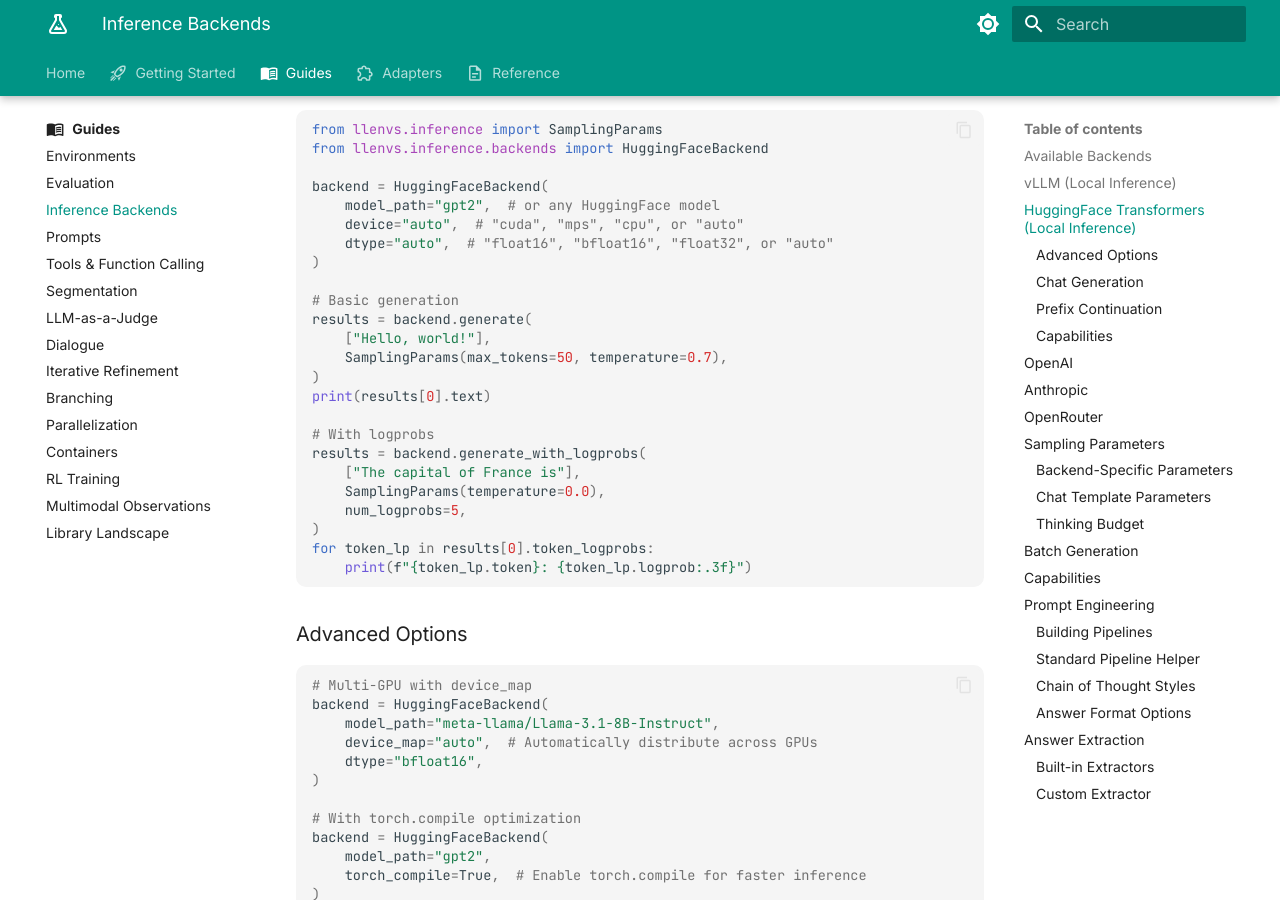
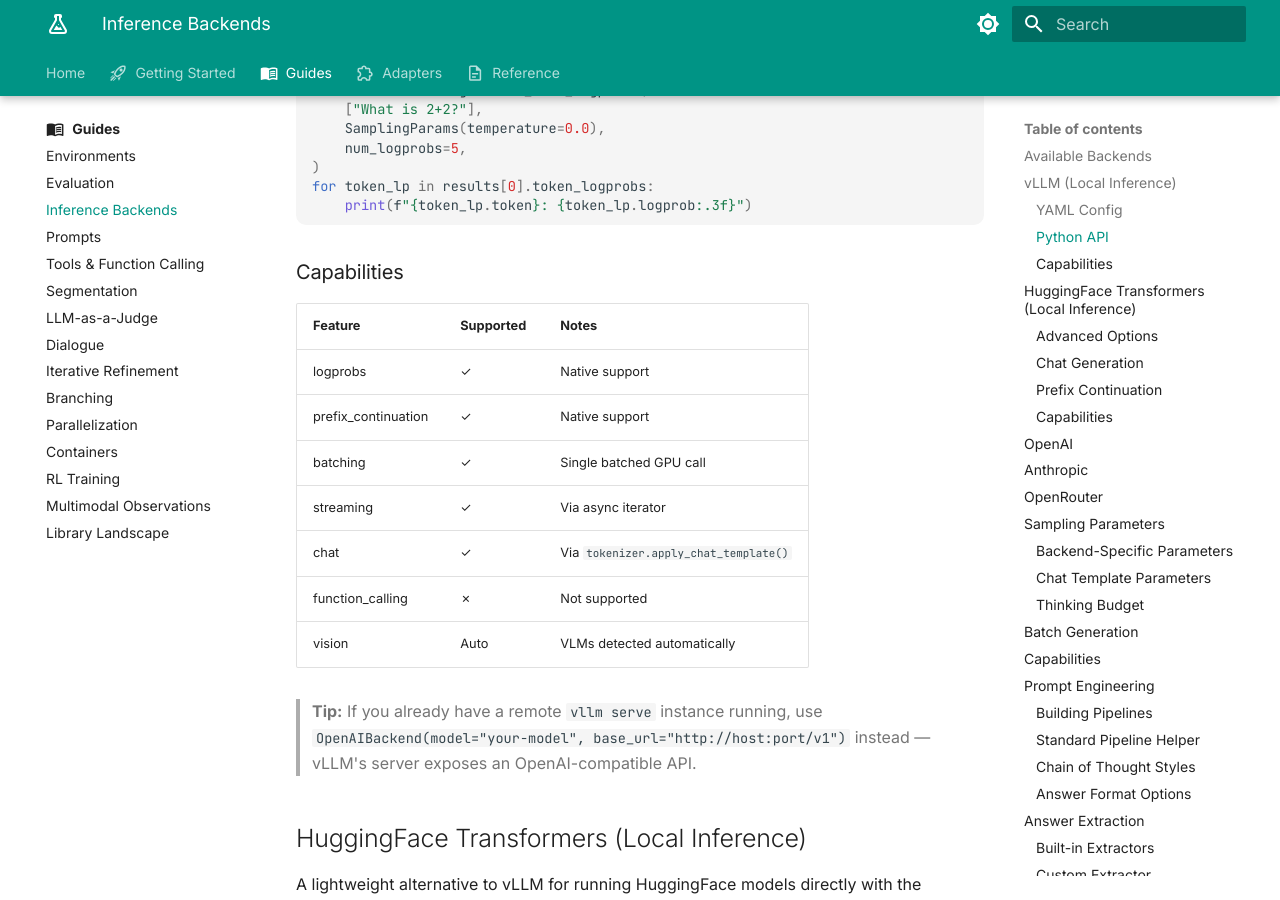
Before and after one commit to serhez/llenvs, an MkDocs documentation site: the page built from docs/guides/backends.md, in a window 1280 px wide and 900 px high, scrolled down 1424 px. Built offline with MkDocs 1.6.1 and Material for MkDocs 9.7.7, drawn with Linux system fonts in a browser that asks for light colours; some of the changed text lies outside the part shown.

Commit message:
chore: extend vLLM backend docs

````diff
--- a/docs/guides/backends.md
+++ b/docs/guides/backends.md
@@ -14,6 +14,23 @@
 
 ## vLLM (Local Inference)
 
+vLLM runs in-process — no external server needed. Just point it at a model and a GPU.
+
+### YAML Config
+
+```yaml
+model:
+  backend: vllm
+  model: meta-llama/Llama-3.1-8B-Instruct
+  params:
+    tensor_parallel_size: 2
+    dtype: bfloat16
+    max_model_len: 4096
+    gpu_memory_utilization: 0.9
+```
+
+### Python API
+
 ```python
 from llenvs.inference.backends import VLLMBackend
 
@@ -44,6 +57,20 @@ results = backend.generate_with_logprobs(
 for token_lp in results[0].token_logprobs:
     print(f"{token_lp.token}: {token_lp.logprob:.3f}")
 ```
+
+### Capabilities
+
+| Feature | Supported | Notes |
+|---------|-----------|-------|
+| logprobs | ✓ | Native support |
+| prefix_continuation | ✓ | Native support |
+| batching | ✓ | Single batched GPU call |
+| streaming | ✓ | Via async iterator |
+| chat | ✓ | Via `tokenizer.apply_chat_template()` |
+| function_calling | ✗ | Not supported |
+| vision | Auto | VLMs detected automatically |
+
+> **Tip:** If you already have a remote `vllm serve` instance running, use `OpenAIBackend(model="your-model", base_url="http://host:port/v1")` instead — vLLM's server exposes an OpenAI-compatible API.
 
 ## HuggingFace Transformers (Local Inference)
 
````
Also changed, not shown: other parts of docs/guides/backends.md (+0 -4 lines).
